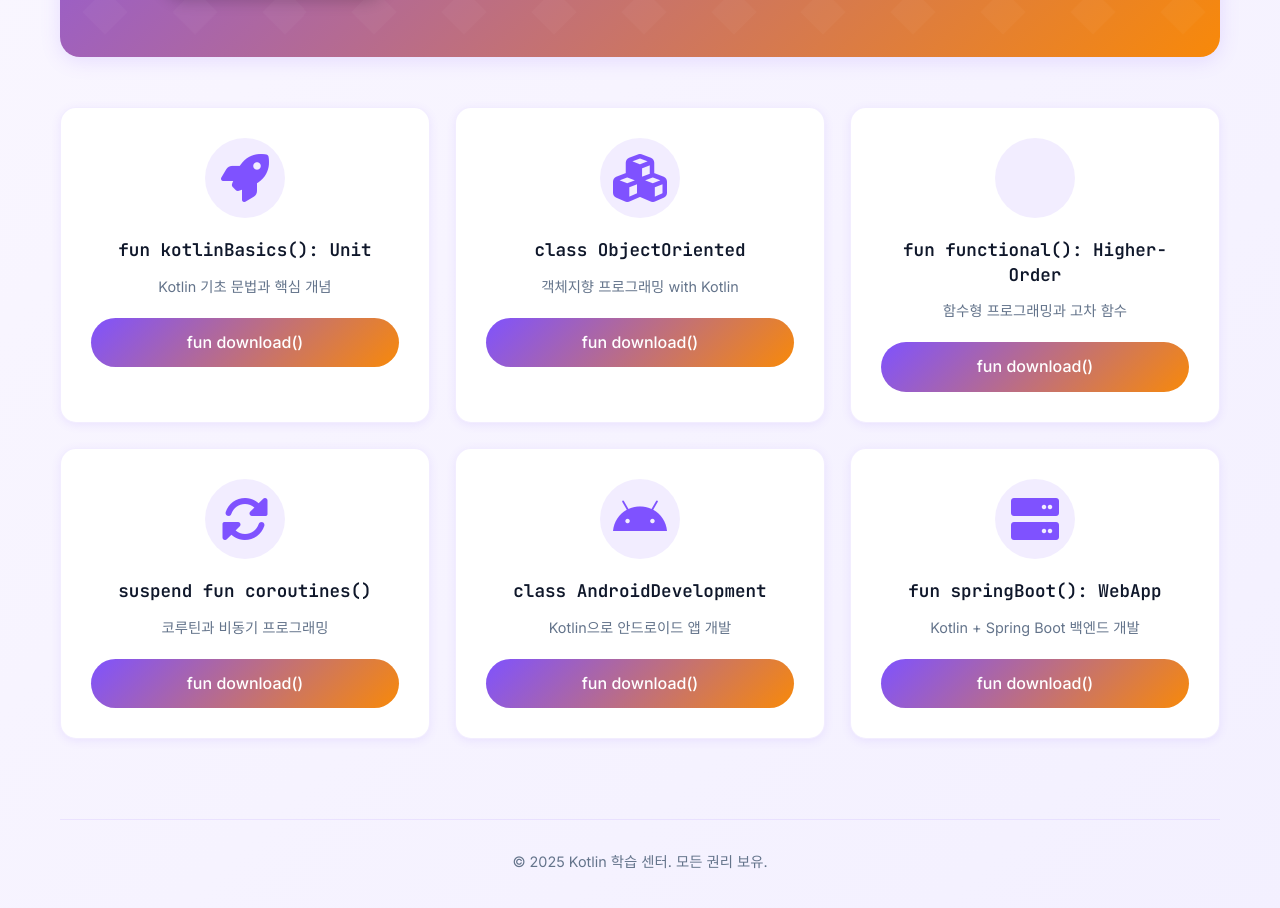
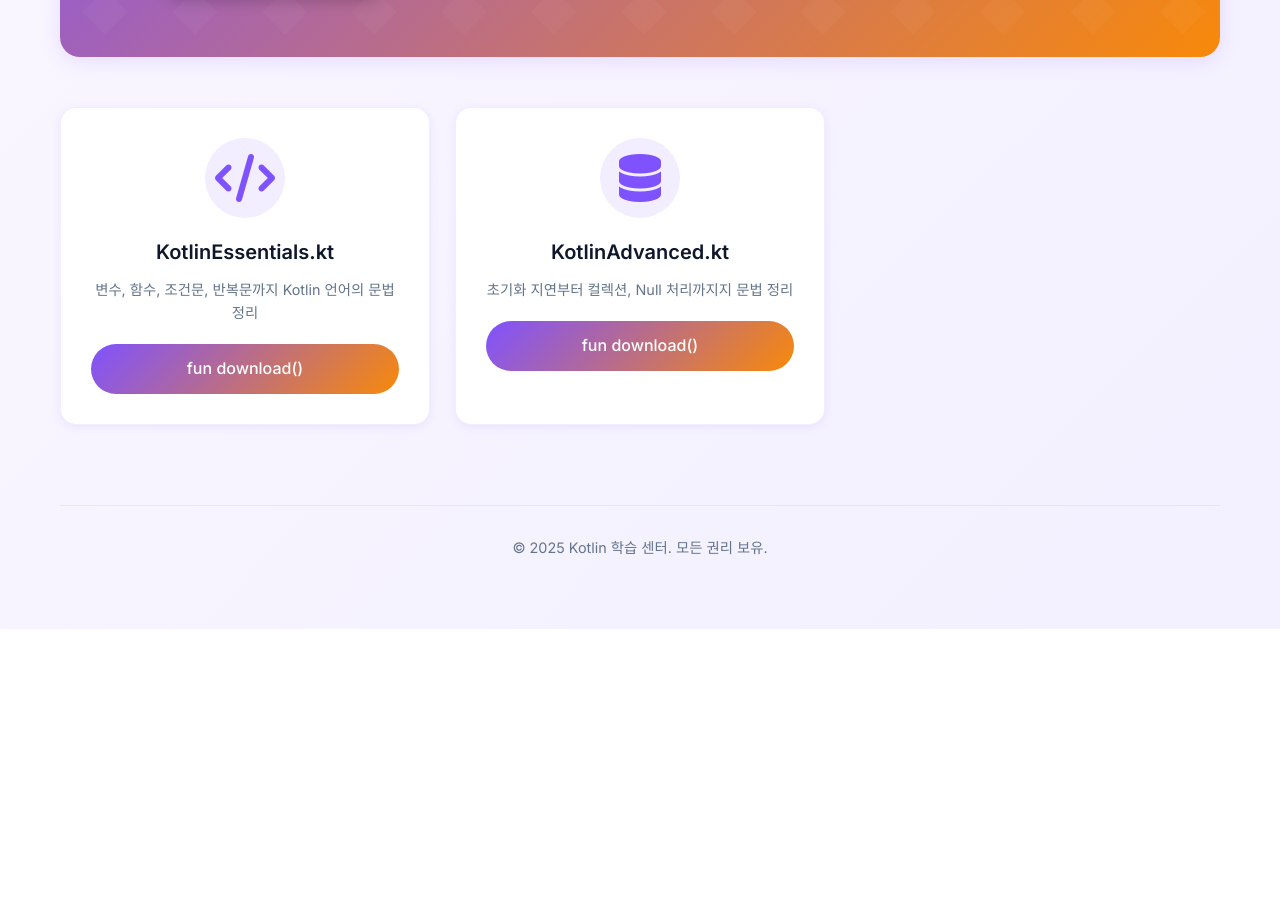
Before and after one commit to dev-jm-1024/pdf-download-page, a plain HTML site: page download-kotlin.html in a window 1280 px wide. Shown: the part 432-1340 px from the top of the page. After the commit the page ends 1061 px from the top, so only its background shows below. Drawn offline with Linux system fonts and the light colour scheme.

Commit message:
코틀린 pdf 링크 넣기

```diff
--- a/download-kotlin.html
+++ b/download-kotlin.html
@@ -21,59 +21,25 @@
 
         <main>
             <div class="documents">
+
                 <div class="document-card">
                     <div class="document-icon">
-                        <i class="fas fa-rocket"></i>
+                        <i class="fas fa-code"></i>
                     </div>
-                    <h3 class="document-title">fun kotlinBasics(): Unit</h3>
-                    <p class="document-info">Kotlin 기초 문법과 핵심 개념</p>
-                    <a href="https://plusb3b.kr/pdf/kotlin-basics.pdf" class="download-btn" download>fun download()</a>
+                    <h3 class="document-title">KotlinEssentials.kt</h3>
+                    <p class="document-info">변수, 함수, 조건문, 반복문까지 Kotlin 언어의 문법 정리</p>
+                    <a href="https://raw.githubusercontent.com/dev-jm-1024/pdf-download-page/main/kotlin-doc/%EB%8F%85%ED%95%99-Kotlin-1.pdf" class="download-btn" download>fun download()</a>
                 </div>
 
                 <div class="document-card">
                     <div class="document-icon">
-                        <i class="fas fa-cubes"></i>
+                        <i class="fas fa-database"></i>
                     </div>
-                    <h3 class="document-title">class ObjectOriented</h3>
-                    <p class="document-info">객체지향 프로그래밍 with Kotlin</p>
-                    <a href="https://plusb3b.kr/pdf/kotlin-oop.pdf" class="download-btn" download>fun download()</a>
+                    <h3 class="document-title">KotlinAdvanced.kt</h3>
+                    <p class="document-info">초기화 지연부터 컬렉션, Null 처리까지지 문법 정리</p>
+                    <a href="https://raw.githubusercontent.com/dev-jm-1024/pdf-download-page/main/kotlin-doc/%EB%8F%85%ED%95%99-Kotlin-2.pdf" class="download-btn" download>fun download()</a>
                 </div>
 
-				<div class="document-card">
-                    <div class="document-icon">
-                        <i class="fas fa-lambda"></i>
-                    </div>
-                    <h3 class="document-title">fun functional(): Higher-Order</h3>
-                    <p class="document-info">함수형 프로그래밍과 고차 함수</p>
-                    <a href="https://plusb3b.kr/pdf/kotlin-functional.pdf" class="download-btn" download>fun download()</a>
-                </div>
-
-                <div class="document-card">
-                    <div class="document-icon">
-                        <i class="fas fa-sync-alt"></i>
-                    </div>
-                    <h3 class="document-title">suspend fun coroutines()</h3>
-                    <p class="document-info">코루틴과 비동기 프로그래밍</p>
-                    <a href="https://plusb3b.kr/pdf/kotlin-coroutines.pdf" class="download-btn" download>fun download()</a>
-                </div>
-
-                <div class="document-card">
-                    <div class="document-icon">
-                        <i class="fab fa-android"></i>
-                    </div>
-                    <h3 class="document-title">class AndroidDevelopment</h3>
-                    <p class="document-info">Kotlin으로 안드로이드 앱 개발</p>
-                    <a href="https://plusb3b.kr/pdf/kotlin-android.pdf" class="download-btn" download>fun download()</a>
-                </div>
-
-                <div class="document-card">
-                    <div class="document-icon">
-                        <i class="fas fa-server"></i>
-                    </div>
-                    <h3 class="document-title">fun springBoot(): WebApp</h3>
-                    <p class="document-info">Kotlin + Spring Boot 백엔드 개발</p>
-                    <a href="https://plusb3b.kr/pdf/kotlin-spring.pdf" class="download-btn" download>fun download()</a>
-                </div>
             </div>
         </main>
 
```
